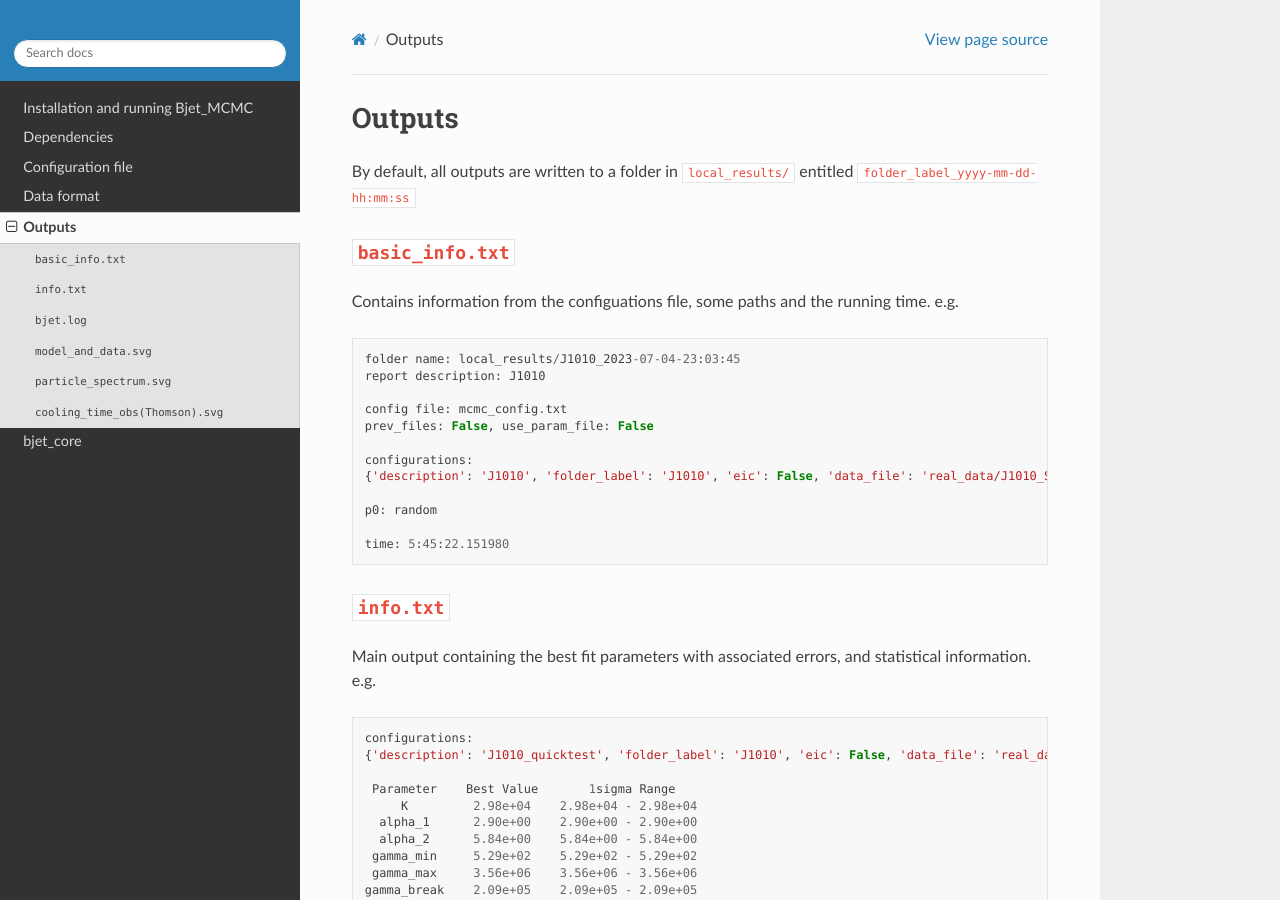
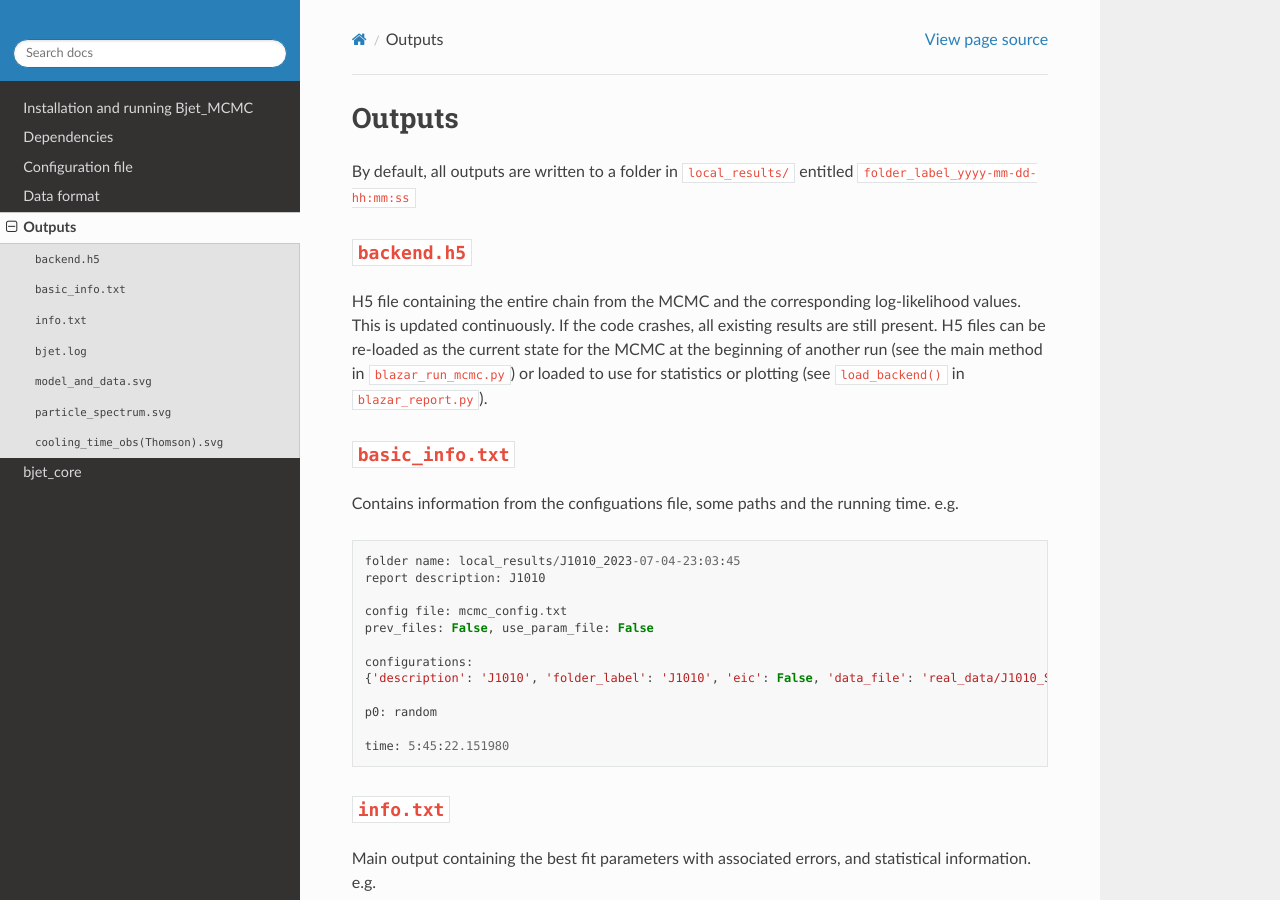
Before and after one commit to Ohervet/Bjet_MCMC, a Sphinx documentation site: the page built from docs/source/outputs.rst, in a window 1280 px wide and 900 px high. Built offline with Sphinx 7.4.7 and the Read the Docs theme 2.0.0, drawn with Linux system fonts in a browser that asks for light colours.

Commit message:
Update outputs.rst

```diff
--- a/docs/source/outputs.rst
+++ b/docs/source/outputs.rst
@@ -3,6 +3,10 @@ Outputs
 .. _outputs:
 
 By default, all outputs are written to a folder in ``local_results/`` entitled ``folder_label_yyyy-mm-dd-hh:mm:ss``
+
+``backend.h5``
+--------------
+H5 file containing the entire chain from the MCMC and the corresponding log-likelihood values. This is updated continuously. If the code crashes, all existing results are still present. H5 files can be re-loaded as the current state for the MCMC at the beginning of another run (see the main method in ``blazar_run_mcmc.py``) or loaded to use for statistics or plotting (see ``load_backend()`` in ``blazar_report.py``).
 
 ``basic_info.txt``
 ------------------
```
